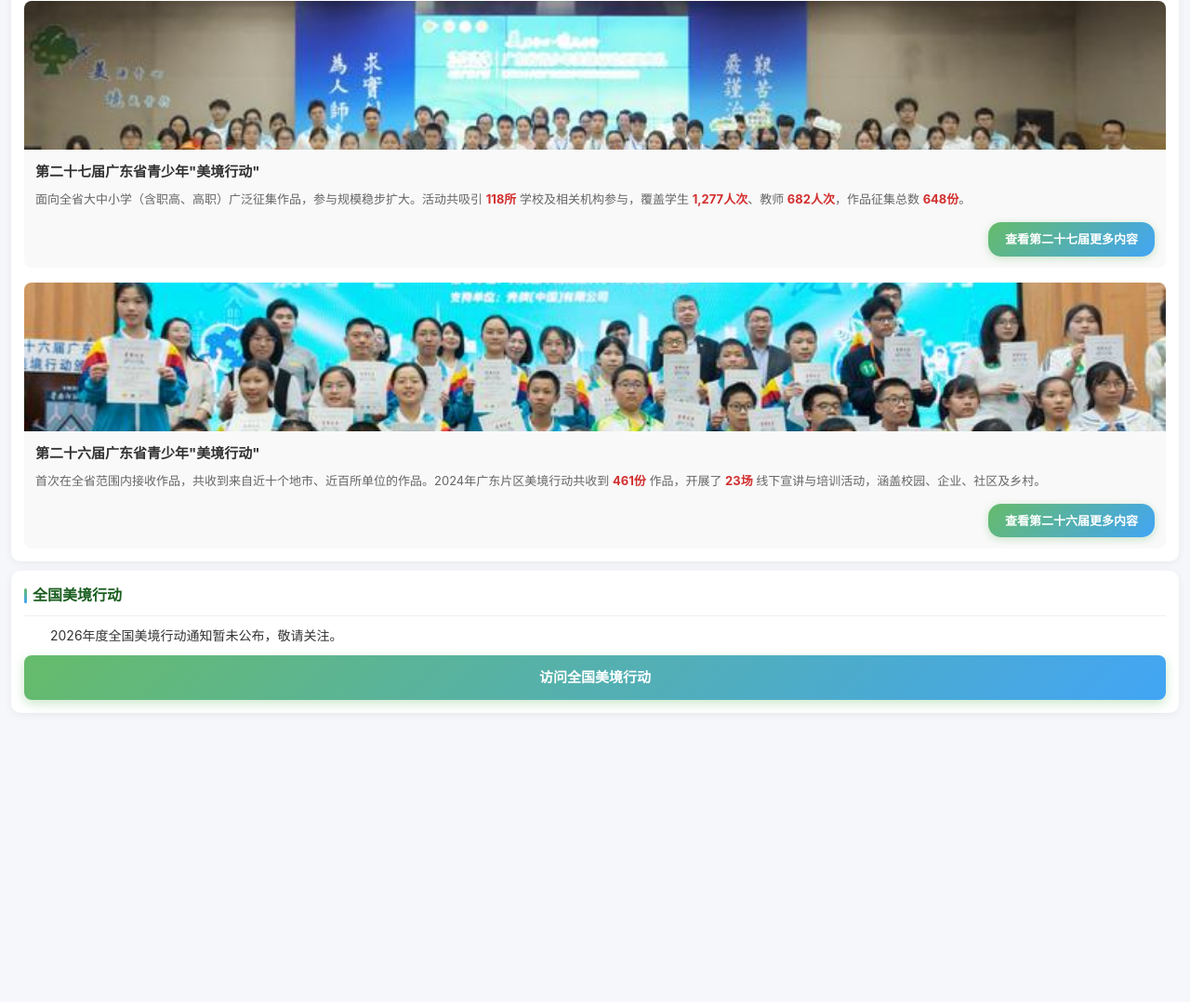
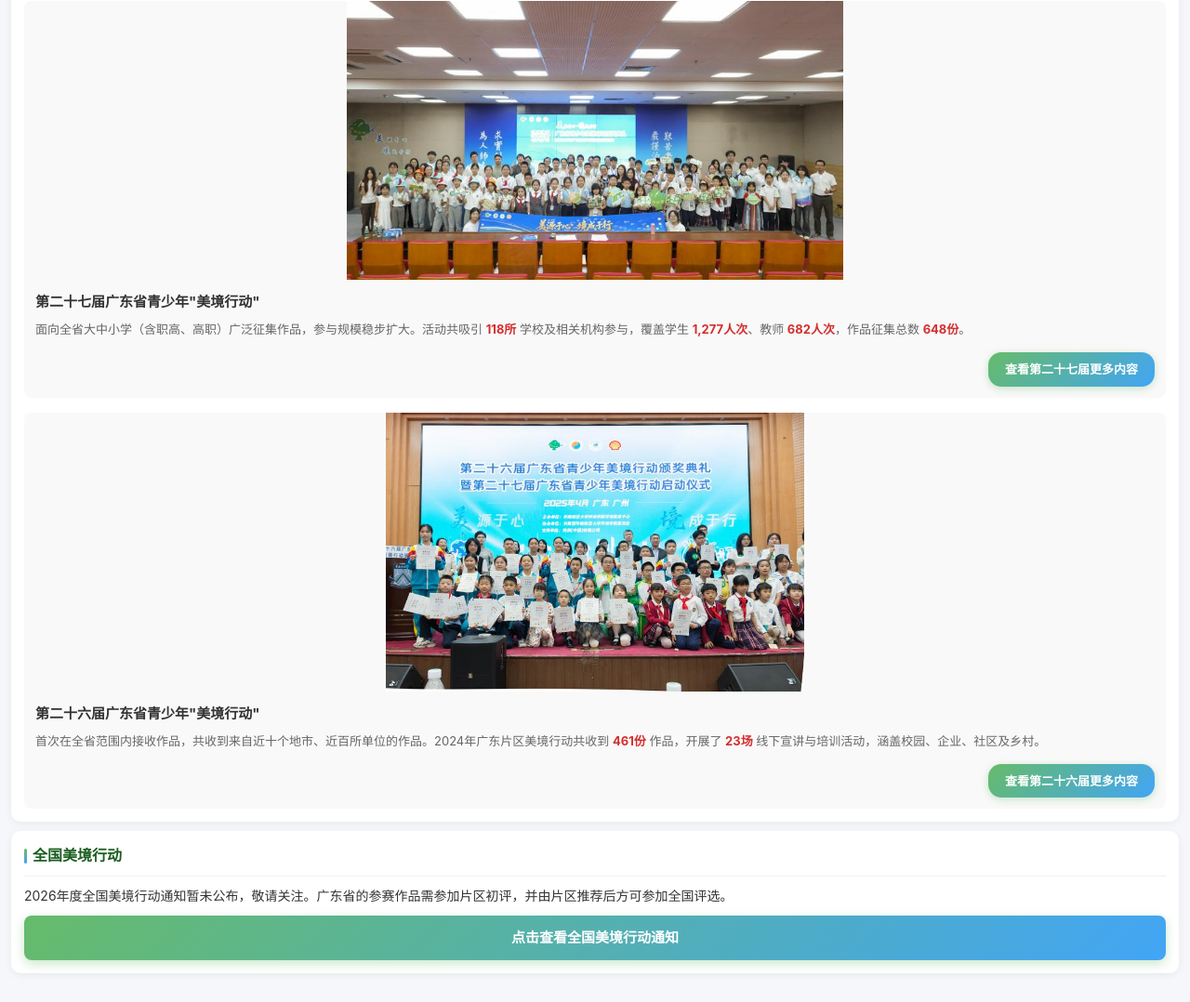
Before and after one commit to shirleywx-coder/GDMJXD, a plain HTML site: page index.html in a window 1280 px wide. Shown: the part 920-1998 px from the top of the page at 93% size. Before the commit the page ends 1767 px from the top, so only its background shows below. Drawn offline with Linux system fonts and the light colour scheme.

Commit message:
Update index.html

```diff
--- a/index.html
+++ b/index.html
@@ -146,6 +146,15 @@
       text-indent: 2em;
     }
 
+    .intro-text .intro-p {
+      text-indent: 2em;
+    }
+
+    .history-text .intro-p,
+    .section-card:last-of-type .intro-p {
+      text-indent: 0;
+    }
+
     .intro-logo {
       width: 160px;
       display: block;
@@ -188,9 +197,18 @@
 
     .past-photo {
       width: 100%;
-      height: 160px;
+      height: auto;
+      max-height: 200px;
       display: block;
       object-fit: cover;
+      border-radius: 0;
+    }
+
+    @media (min-width: 768px) {
+      .past-photo {
+        max-height: 300px;
+        object-fit: contain;
+      }
     }
 
     .past-content { padding: 12px; }
@@ -910,9 +928,9 @@
     <!-- 全国美境行动 -->
     <div class="section-card">
       <div class="section-title">全国美境行动</div>
-      <span class="intro-p">2026年度全国美境行动通知暂未公布，敬请关注。</span>
-      <a class="link-btn" href="https://naturesch.cn/indexController.do?mjxdInfoJs" target="_blank" style="text-decoration:none;display:block;">
-        <span class="link-btn-text">访问全国美境行动</span>
+      <span class="intro-p">2026年度全国美境行动通知暂未公布，敬请关注。广东省的参赛作品需参加片区初评，并由片区推荐后方可参加全国评选。</span>
+      <a class="link-btn" href="https://naturesch.cn/indexController.do?mjxdInfo" target="_blank" style="text-decoration:none;display:block;">
+        <span class="link-btn-text">点击查看全国美境行动通知</span>
       </a>
     </div>
   </div>
@@ -1227,7 +1245,7 @@
         <img class="user-avatar" src="images/logo-mj.png" alt="头像">
       </div>
       <span class="user-name">美境行动参与者</span>
-      <span class="user-desc">美境行动信息平台</span>
+      <span class="user-desc">广东省美境行动小助手</span>
     </div>
 
     <!-- 我的提交记录 -->
```
